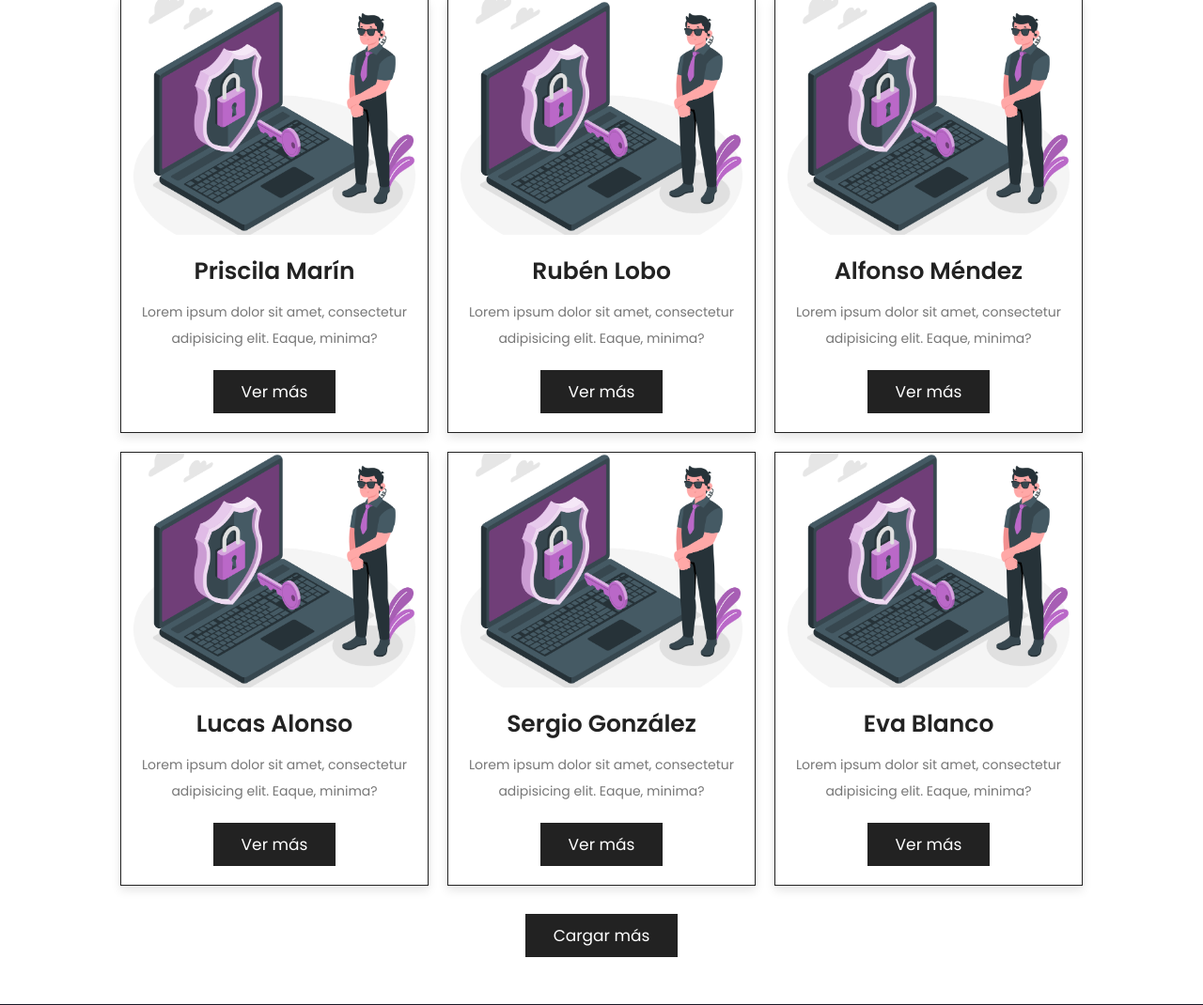
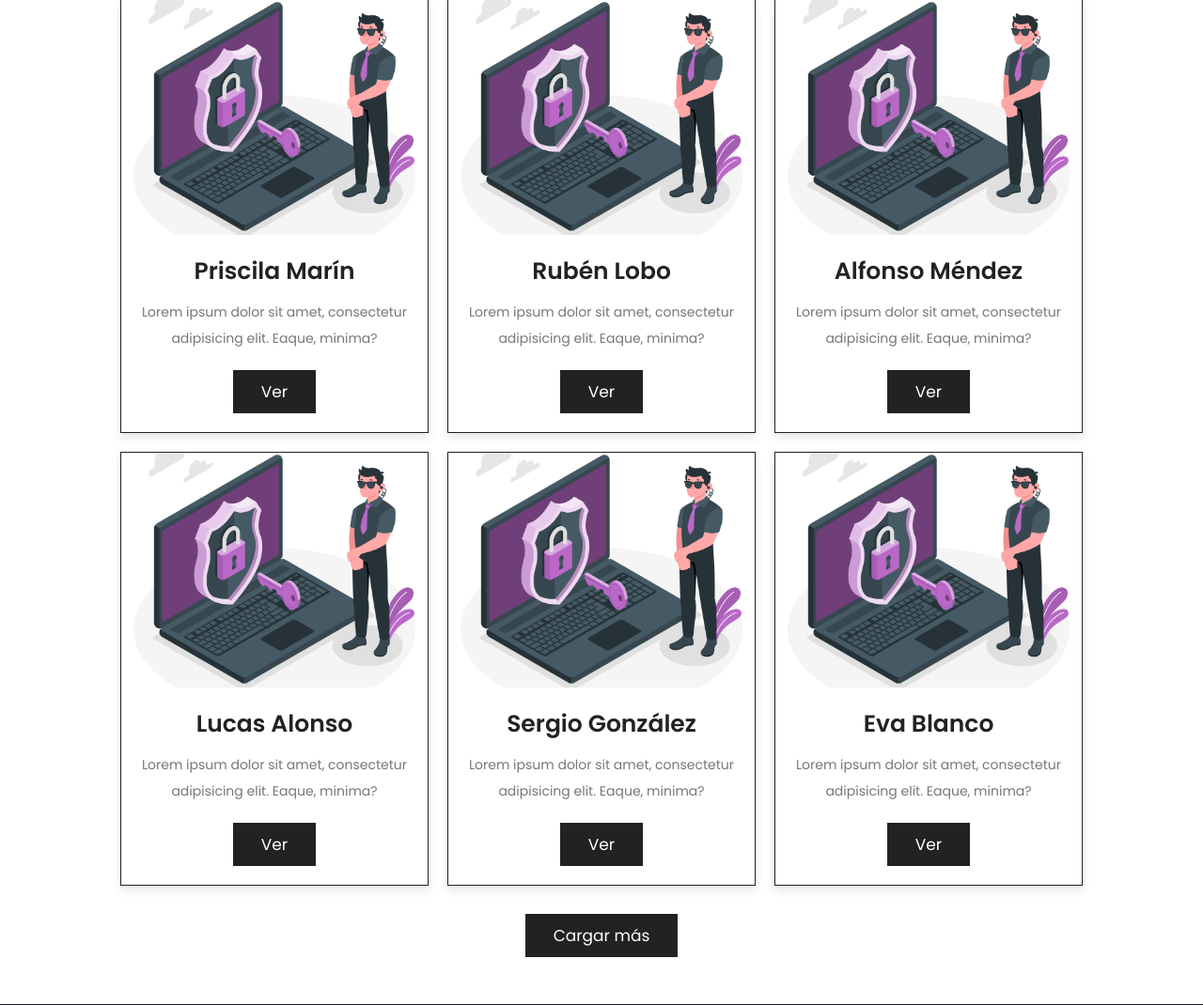
Before and after one commit to adriferro/caurhealth., a PHP site: page /templates/helpers.php in a window 1280 px wide. Shown: the part 649-1719 px from the top of the page at 94% size. Run offline with PHP 8.4, Linux system fonts and the light colour scheme.

Commit message:
Modificamos los botones de cada cuidador

```diff
--- a/templates/helpers.php
+++ b/templates/helpers.php
@@ -40,7 +40,7 @@
                 <div class="content">
                     <h3>Priscila Marín</h3>
                     <p>Lorem ipsum dolor sit amet, consectetur adipisicing elit. Eaque, minima?</p>
-                    <a href="#" class="btn">Ver más</a>
+                    <a href="#" class="btn">Ver</a>
                 </div>
             </div>
 
@@ -51,7 +51,7 @@
                 <div class="content">
                     <h3>Rubén Lobo</h3>
                     <p>Lorem ipsum dolor sit amet, consectetur adipisicing elit. Eaque, minima?</p>
-                    <a href="#" class="btn">Ver más</a>
+                    <a href="#" class="btn">Ver</a>
                 </div>
             </div>
 
@@ -62,7 +62,7 @@
                 <div class="content">
                     <h3>Alfonso Méndez</h3>
                     <p>Lorem ipsum dolor sit amet, consectetur adipisicing elit. Eaque, minima?</p>
-                    <a href="#" class="btn">Ver más</a>
+                    <a href="#" class="btn">Ver</a>
                 </div>
             </div>
 
@@ -73,7 +73,7 @@
                 <div class="content">
                     <h3>Lucas Alonso</h3>
                     <p>Lorem ipsum dolor sit amet, consectetur adipisicing elit. Eaque, minima?</p>
-                    <a href="#" class="btn">Ver más</a>
+                    <a href="#" class="btn">Ver</a>
                 </div>
             </div>
 
@@ -84,7 +84,7 @@
                 <div class="content">
                     <h3>Sergio González</h3>
                     <p>Lorem ipsum dolor sit amet, consectetur adipisicing elit. Eaque, minima?</p>
-                    <a href="#" class="btn">Ver más</a>
+                    <a href="#" class="btn">Ver</a>
                 </div>
             </div>
 
@@ -95,7 +95,7 @@
                 <div class="content">
                     <h3>Eva Blanco</h3>
                     <p>Lorem ipsum dolor sit amet, consectetur adipisicing elit. Eaque, minima?</p>
-                    <a href="#" class="btn">Ver más</a>
+                    <a href="#" class="btn">Ver</a>
                 </div>
             </div>
 
@@ -106,7 +106,7 @@
                 <div class="content">
                     <h3>Ana Montero</h3>
                     <p>Lorem ipsum dolor sit amet, consectetur adipisicing elit. Eaque, minima?</p>
-                    <a href="#" class="btn">Ver más</a>
+                    <a href="#" class="btn">Ver</a>
                 </div>
             </div>
 
@@ -117,7 +117,7 @@
                 <div class="content">
                     <h3>Laura Matamoros</h3>
                     <p>Lorem ipsum dolor sit amet, consectetur adipisicing elit. Eaque, minima?</p>
-                    <a href="#" class="btn">Ver más</a>
+                    <a href="#" class="btn">Ver</a>
                 </div>
             </div>
 
@@ -128,7 +128,7 @@
                 <div class="content">
                     <h3>Francisco Herrero</h3>
                     <p>Lorem ipsum dolor sit amet, consectetur adipisicing elit. Eaque, minima?</p>
-                    <a href="#" class="btn">Ver más</a>
+                    <a href="#" class="btn">Ver</a>
                 </div>
             </div>
 
@@ -139,7 +139,7 @@
                 <div class="content">
                     <h3>Cristina Pedroche</h3>
                     <p>Lorem ipsum dolor sit amet, consectetur adipisicing elit. Eaque, minima?</p>
-                    <a href="#" class="btn">Ver más</a>
+                    <a href="#" class="btn">Ver</a>
                 </div>
             </div>
 
@@ -150,7 +150,7 @@
                 <div class="content">
                     <h3>Maikel Dela</h3>
                     <p>Lorem ipsum dolor sit amet, consectetur adipisicing elit. Eaque, minima?</p>
-                    <a href="#" class="btn">Ver más</a>
+                    <a href="#" class="btn">Ver</a>
                 </div>
             </div>
 
@@ -161,7 +161,7 @@
                 <div class="content">
                     <h3>Fernando Santos</h3>
                     <p>Lorem ipsum dolor sit amet, consectetur adipisicing elit. Eaque, minima?</p>
-                    <a href="#" class="btn">Ver más</a>
+                    <a href="#" class="btn">Ver</a>
                 </div>
             </div>
         </div>
```
